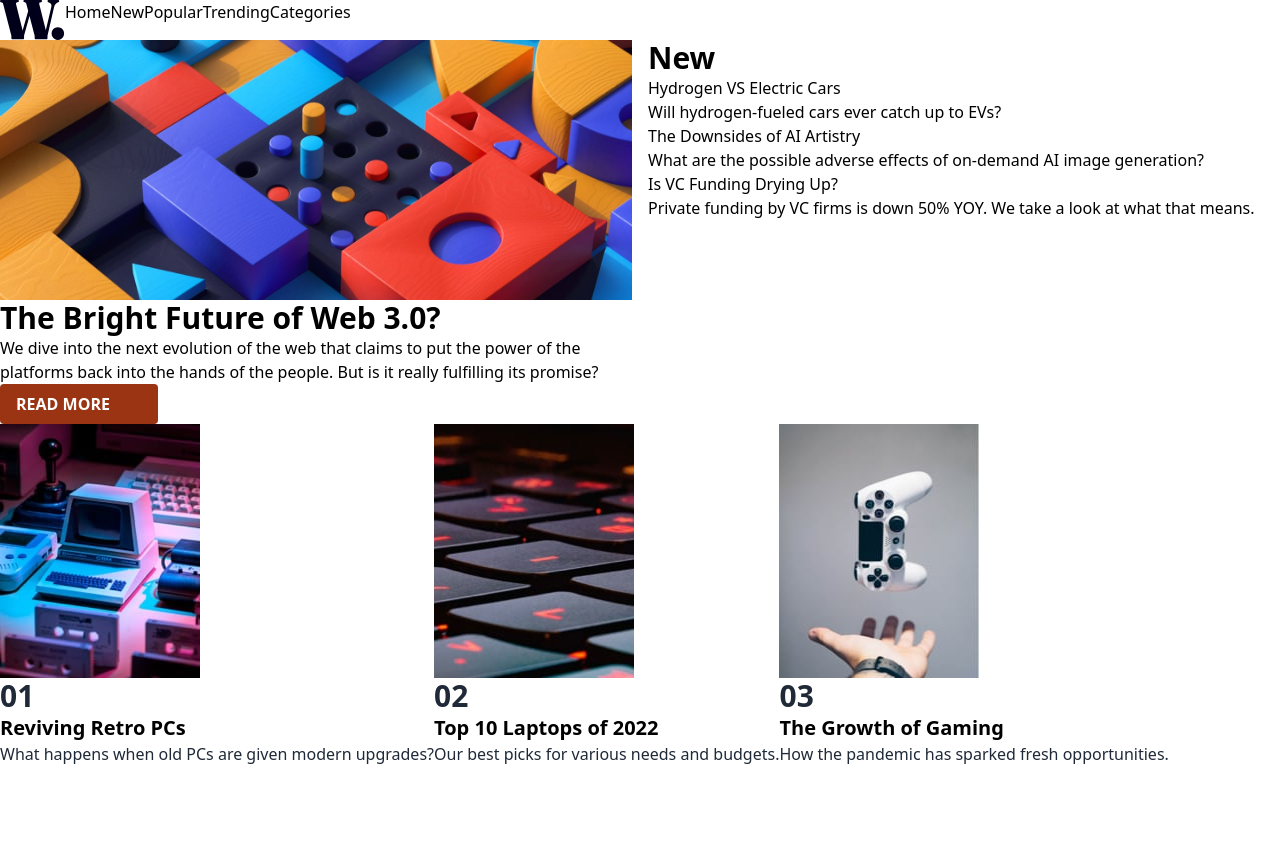
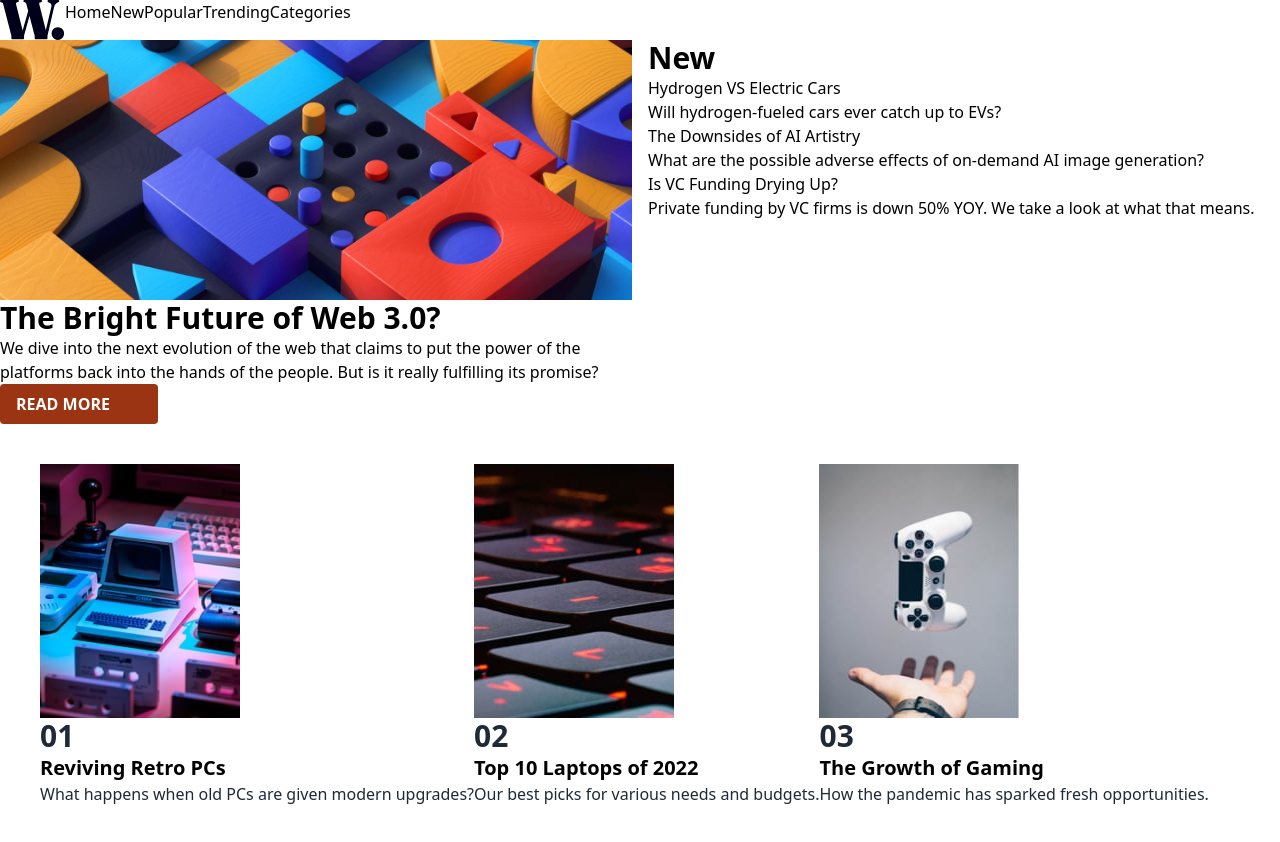
Before and after one commit to lavollmer/news-homepage, a React (Create React App) app: page / in a window 1280 px wide. Shown: the top 842 px of the page. Before the commit the page ends 800 px from the top, so only its background shows below. Built offline with nearby package versions, Linux system fonts and the light colour scheme.

Commit message:
countdown cards styling

```diff
--- a/src/components/CountdownCards.jsx
+++ b/src/components/CountdownCards.jsx
@@ -6,24 +6,42 @@ import Gaming from "../assets/images/image-gaming-growth.jpg";
 const CountdownCards = () => {
   return (
     <div className="grid grid-cols-3 md:grid-cols-1 gap-4">
-      <div className="flex flex-row">
+      <div className="flex flex-row p-10">
         <div>
           <img src={Retro} alt="Retro PCs" />
-          <h1 className="text-gray-800 font-bold text-3xl">01</h1>
-          <h2 className="text-black-800 font-bold text-xl">Reviving Retro PCs</h2>
-          <p className="text-gray-800 text-md">What happens when old PCs are given modern upgrades?</p>
+          <div className="flex flex-col">
+            <h1 className="text-gray-800 font-bold text-3xl">01</h1>
+            <h2 className="text-black-800 font-bold text-xl">
+              Reviving Retro PCs
+            </h2>
+            <p className="text-gray-800 text-md">
+              What happens when old PCs are given modern upgrades?
+            </p>
+          </div>
         </div>
         <div>
           <img src={Laptops} alt="Top of laptop" />
-          <h1 className="text-gray-800 font-bold text-3xl">02</h1>
-          <h2 className="text-black-800 font-bold text-xl">Top 10 Laptops of 2022</h2>
-          <p className="text-gray-800 text-md">Our best picks for various needs and budgets.</p>
+          <div>
+            <h1 className="text-gray-800 font-bold text-3xl">02</h1>
+            <h2 className="text-black-800 font-bold text-xl">
+              Top 10 Laptops of 2022
+            </h2>
+            <p className="text-gray-800 text-md">
+              Our best picks for various needs and budgets.
+            </p>
+          </div>
         </div>
         <div>
           <img src={Gaming} alt="Gaming controller" />
-          <h1 className="text-gray-800 font-bold text-3xl">03</h1>
-          <h2 className="text-black-800 font-bold text-xl">The Growth of Gaming</h2>
-          <p className="text-gray-800 text-md">How the pandemic has sparked fresh opportunities.</p>
+          <div>
+            <h1 className="text-gray-800 font-bold text-3xl">03</h1>
+            <h2 className="text-black-800 font-bold text-xl">
+              The Growth of Gaming
+            </h2>
+            <p className="text-gray-800 text-md">
+              How the pandemic has sparked fresh opportunities.
+            </p>
+          </div>
         </div>
       </div>
     </div>
```
